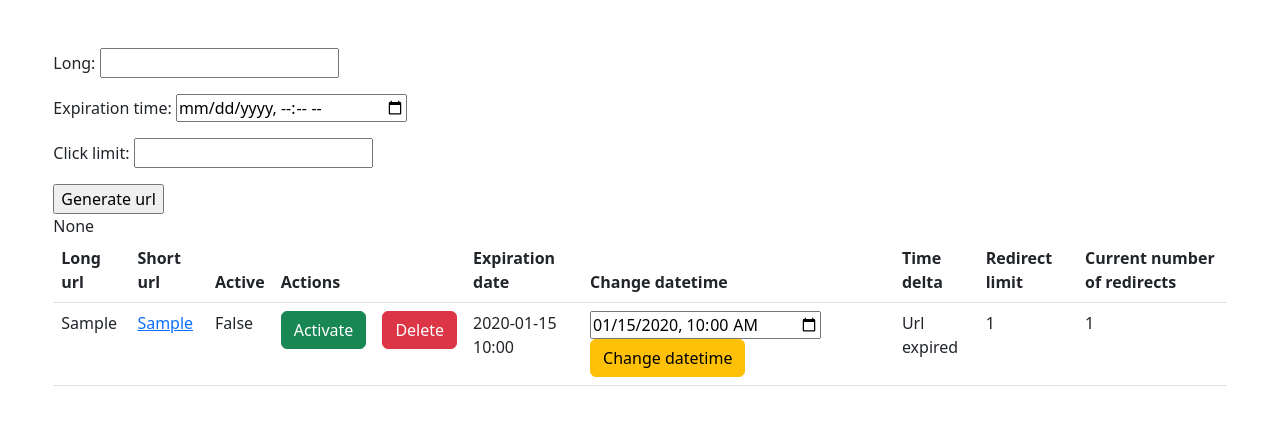
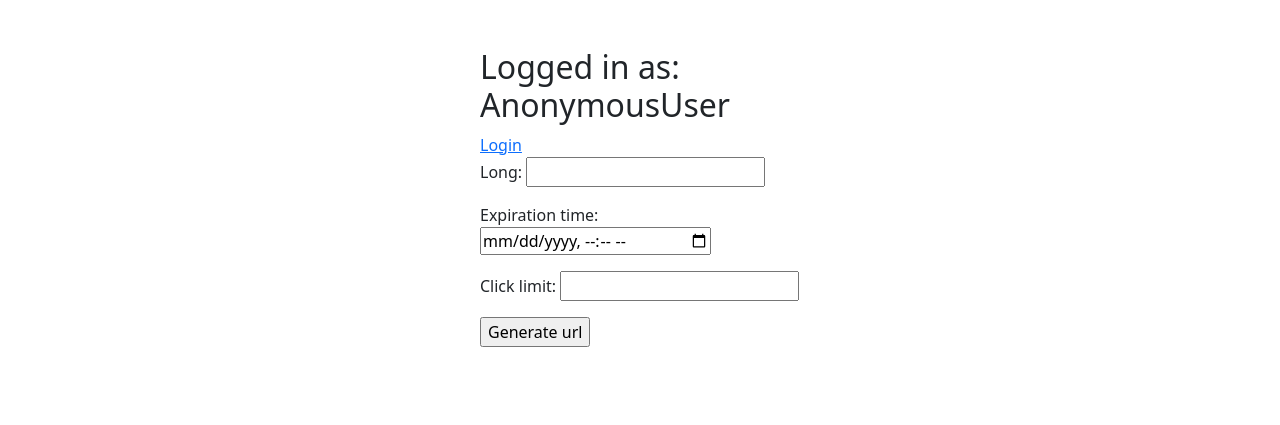
Before and after one commit to balbazauras/backend-homework, a Django app: template service/templates/service/home.html in a window 1280 px wide. Shown: the top 425 px of the page. Run offline with Django 4.2, Linux system fonts and the light colour scheme; the template is opened without the code that fills it: values that come from a table or form of the project are taken from there, others are empty; tables that the repository leaves empty hold one stand-in row (values such as "Sample post").

Commit message:
Updates to templates

```diff
--- /dev/null
+++ b/service/templates/service/base.html
@@ -0,0 +1,20 @@
+{% load static %}
+<!DOCTYPE html>
+<html lang="en">
+
+<head>
+    <meta charset="UTF-8">
+    <meta http-equiv="X-UA-Compatible" content="IE=edge">
+    <meta name="viewport" content="width=device-width, initial-scale=1.0">
+    <link href="https://cdn.jsdelivr.net/npm/bootstrap@5.2.2/dist/css/bootstrap.min.css" rel="stylesheet"
+        integrity="sha384-Zenh87qX5JnK2Jl0vWa8Ck2rdkQ2Bzep5IDxbcnCeuOxjzrPF/et3URy9Bv1WTRi" crossorigin="anonymous">
+    <title>URL shortener</title>
+    <link rel="shortcut icon" href="{% static 'images/icon.png' %}" />
+</head>
+
+<body>
+    {% block content %}
+    {% endblock%}
+</body>
+
+</html>
--- a/service/templates/service/home.html
+++ b/service/templates/service/home.html
@@ -1,76 +1,81 @@
+{% extends 'service/base.html' %}
 {% load static %}
-<!DOCTYPE html>
-<html lang="en">
+{% block content %}
+<div class>
 
-<head>
-    <meta charset="UTF-8">
-    <meta http-equiv="X-UA-Compatible" content="IE=edge">
-    <meta name="viewport" content="width=device-width, initial-scale=1.0">
-    <link href="https://cdn.jsdelivr.net/npm/bootstrap@5.2.2/dist/css/bootstrap.min.css" rel="stylesheet"
-        integrity="sha384-Zenh87qX5JnK2Jl0vWa8Ck2rdkQ2Bzep5IDxbcnCeuOxjzrPF/et3URy9Bv1WTRi" crossorigin="anonymous">
-    <title>URL shortener</title>
-    <link rel="shortcut icon" href="{% static 'images/icon.png' %}" />
-</head>
-
-<body>
-    <div class="col-md-11 mx-auto mt-5">
+    <div class="col-md-3 mx-auto mt-5">
         <div class="d-flex align-items-center">
             <div class="box">
+                <h2>Logged in as: {{user}}</h2>
+                {% if user.is_authenticated %}
+                <a href="{% url 'logout' %}">Logout</a>
+                {% else%}
+                <a href="{% url 'login' %}">Login</a>
+                {% endif %}
                 <form method="POST" enctype="multipart/form-data">
                     {% csrf_token %}
-                    {{ form.as_p }}
+                    {{ create_url_form.as_p }}
                     <input type="submit" value="Generate url">
                 </form>
             </div>
         </div>
-        <div class="box">
+    </div>
+
+    {% if user.is_authenticated %}
+    <div class="col-md-11 mx-auto mt-5">
         <table class="table">
-                <thead class="thead-dark">
+            <thead>
                 <tr>
                     <th>Long url</th>
                     <th>Short url</th>
-                        <th>Active</th>
-                        <th colspan="2">Actions</th>
+                    <th>Status</th>
+                    <th>Toogle url</th>
+                    <th>Delete url</th>
                     <th>Expiration date</th>
                     <th>Change datetime</th>
-                        <th>Time delta</th>
+                    <th>Time lef till link expires</th>
                     <th>Redirect limit</th>
                     <th>Current number of redirects</th>
+                    <th>Redirect statistics</th>
                 </tr>
             </thead>
-                {% for url in links %}
-                {{url.is_expired}}
+            {% for url in urls %}
+            <tbody>
                 <tr>
-                    <td>{{url.long}}</td>
-                    <td><a href="{% url 'redirect' url.short %}">{{url.short}}
-
-                        </a></td>
-                    <td>{{url.active}}</td>
+                    <td style="word-break: break-word;"><a href="{{ url.long_url }}">{{url.long_url}}</a></td>
+                    <td><a href="{% url 'redirect' url.short_url %}">{{url.short_url}}</a></td>
                     {% if url.active == True %}
                     <td>
-                        <form action="{% url 'toggle' url.short %}" method="POST">
+                        <span class="badge bg-success">Active</span>
+                    </td>
+                    <td>
+                        <form action="{% url 'toggle' url.short_url %}" method="POST">
                             {% csrf_token %}
                             <input class="btn btn-secondary" type="submit" value="Disable" />
                         </form>
                     </td>
                     {% else %}
                     <td>
-                        <form action="{% url 'toggle' url.short %}" method="POST">
+                        <span class="badge bg-danger">Dissabled</span>
+                    </td>
+                    <td>
+                        <form action="{% url 'toggle' url.short_url %}" method="POST">
                             {% csrf_token %}
                             <input class="btn btn-success" type="submit" value="Activate" />
                         </form>
                         {% endif %}
                     </td>
                     <td>
-                        <form action="{% url 'delete' url.short %}" method="POST">
+                        <form action="{% url 'delete' url.short_url %}" method="POST">
                             {% csrf_token %}
                             <input class="btn btn-danger" type="submit" value="Delete" />
                         </form>
                     </td>
                     <td>{{url.expiration_time|date:'Y-m-d H:i'}}</td>
                     <td>
-                        <form action="{% url 'datetime' url.short  %}" method="POST">
+                        <form action="{% url 'datetime' url.short_url  %}" method="POST">
                             {% csrf_token %}
+
                             <input type="datetime-local" value="{{url.expiration_time|date:'Y-m-d H:i'}}"
                                 name="expiration_time">
                             <input class="btn btn-warning" type="submit" value="Change datetime" />
@@ -81,17 +86,17 @@
                         {{url.click_limit}}
                     </td>
                     <td>
-                        {{url.click_current}}
+                        {{url.get_number_of_clicks}}
                     </td>
-
+                    <td>
+                        <a href="{% url 'info' url.short_url  %}" class="btn btn-info" role="button"
+                            aria-disabled="true">Info</a>
+                    </td>
                 </tr>
+            </tbody>
             {% endfor %}
         </table>
     </div>
+    {% endif %}
 </div>
-    <script src="https://cdn.jsdelivr.net/npm/bootstrap@5.2.2/dist/js/bootstrap.bundle.min.js"
-        integrity="sha384-OERcA2EqjJCMA+/3y+gxIOqMEjwtxJY7qPCqsdltbNJuaOe923+mo//f6V8Qbsw3"
-        crossorigin="anonymous"></script>
-</body>
-
-</html>
+{% endblock%}
--- a/service/templates/service/login_user.html
+++ b/service/templates/service/login_user.html
@@ -1,8 +1,6 @@
 {% block content %}
-
 {% load crispy_forms_tags %}
 
-<!--Login-->
 <div class="container py-5">
   <h1>Login</h1>
   <form method="POST">
--- a/service/templates/service/not_found.html
+++ b/service/templates/service/not_found.html
@@ -9,7 +9,8 @@
 </head>
 
 <body>
-    <h1>URL is dissabled or expired</h1>
+    <h1>Error</h1>
+    <h2>{{message}}</h2>
 </body>
 
 </html>
```
Also changed, not shown: service/templates/service/info.html (added, +37 -0 lines). Lines whose indentation alone changed are shown as unchanged.
